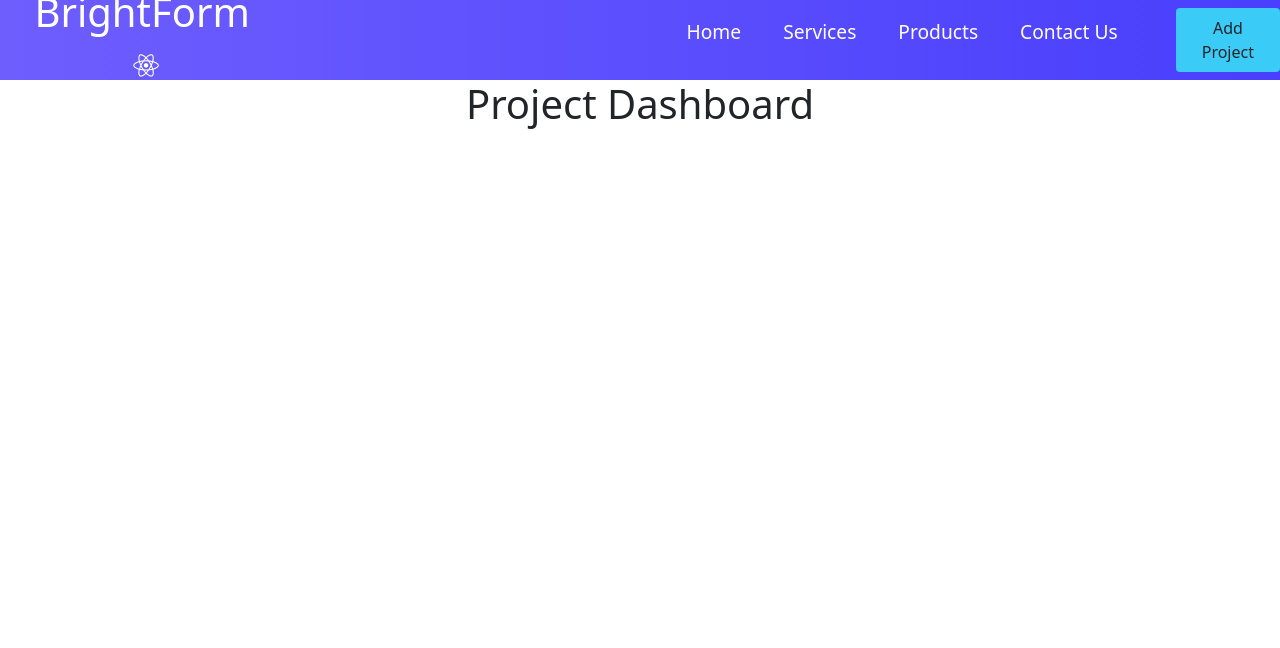
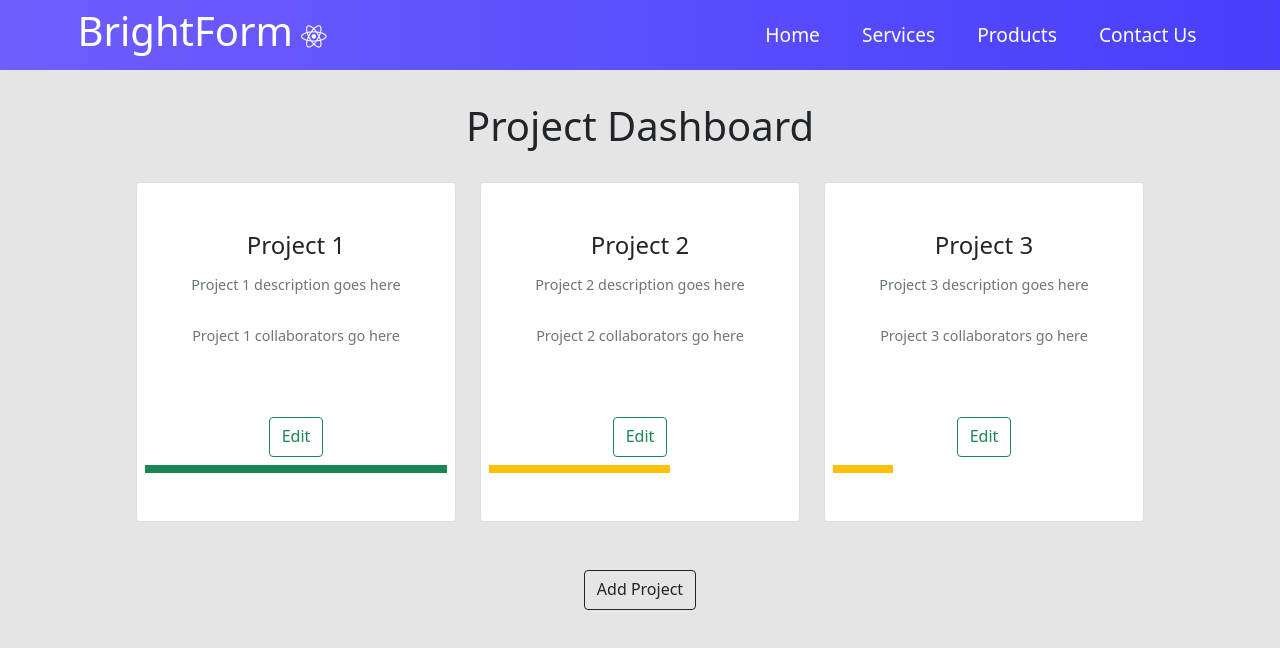
Before and after one commit to Ah179/2022, a React (Create React App) app in the folder src/ui/frontend/: page /Home in a window 1280 px wide. Shown: the top 648 px of the page. Built offline with nearby package versions, Linux system fonts and the light colour scheme; no server answers.

Commit message:
Editing the Home Folder
Changed the design of the main dashboard page.

```diff
--- a/src/ui/frontend/src/components/Home/Home.css
+++ b/src/ui/frontend/src/components/Home/Home.css
@@ -1,69 +1,17 @@
 .Home {
-  text-align: center;
+  text-align: center !important;
 }
 
-.projectOne,
-.projectTwo,
-.projectThree,
-.projectFour {
-  height: 100%;
+.app-title {
+  margin-top: 2rem;
+  margin-bottom: 2rem;
 }
 
-.projectOne,
-.projectOneDescriptionContainer,
-.projectOneStatusContainer,
-.projectOneCollabContainer,
-.projectTwo,
-.projectTwoDescriptionContainer,
-.projectTwoStatusContainer,
-.projectTwoCollabContainer
-.projectThree,
-.projectThreeDescriptionContainer,
-.projectThreeStatusContainer,
-.projectThreeCollabContainer,
-.projectFour,
-.projectFourDescriptionContainer,
-.projectFourStatusContainer,
-.projectFourCollabContainer {
-  display: flex;
-  justify-content: center;
-  align-items: normal;
-}
-
-.projectOneDescriptionContainer,
-.projectOneStatusContainer,
-.projectOneCollabContainer {
-  border: 1px solid #2563eb;
-  background-color: #dbeafe;
-  color: #2563eb;
-}
-
-.projectTwoDescriptionContainer,
-.projectTwoStatusContainer,
-.projectTwoCollabContainer {
-  border: 1px solid #7c3aed;
-  background-color: #ede9fe;
-  color: #7c3aed;
-}
-
-.projectThreeDescriptionContainer,
-.projectThreeStatusContainer,
-.projectThreeCollabContainer {
-  border: 1px solid #c91350;
-  background-color: #fee9f8;
-  color: #c91350;
-}
-
-.projectFourDescriptionContainer,
-.projectFourStatusContainer,
-.projectFourCollabContainer {
-  border: 1px solid #13c992;
-  background-color: #e9f9fe;
-  color: #13c992;
-}
-
-.tileLayout {
-  width: 100%;
+.btn {
+  display: grid;
+  justify-content: center !important;
+  margin-right: 0rem !important;
+  margin-top: 3rem !important;
 }
 
 .dashboardAside {
--- a/src/ui/frontend/src/components/Home/Home.js
+++ b/src/ui/frontend/src/components/Home/Home.js
@@ -1,88 +1,25 @@
-// import "@progress/kendo-theme-material/dist/all.css";
-// import { TileLayout } from "@progress/kendo-react-layout";
-import 'bootstrap/dist/css/bootstrap.min.css';
+//import "@progress/kendo-theme-material/dist/all.css";
 import { useState } from "react";
 import "./Home.css";
-import ProjectOne from "./components/Widgets/ProjectOne";
-import ProjectThree from "./components/Widgets/ProjectThree";
-import ProjectFour from "./components/Widgets/ProjectFour";
-import ProjectTwo from "./components/Widgets/ProjectTwo";
 import Navbar from "./components/Navbar/Navbar";
-import React from "react";
+import Button from 'react-bootstrap/Button';
 
-const initialPositions = [
-  {
-    col: 1,
-    colSpan: 1,
-    rowSpan: 1,
-  },
-  {
-    col: 3,
-    colSpan: 1,
-    rowSpan: 1,
-  },
-  {
-    col: 4,
-    colSpan: 1,
-    rowSpan: 1,
-  },
-  {
-    col: 3,
-    colSpan: 1,
-    rowSpan: 1,
-  },
-];
-
-const getPositions = initialPositions => {
-  // Try to get positions from local storage
-  // If we have none in the storage then default to initial positions
-  return (
-    JSON.parse(localStorage.getItem("dashboard-positions")) || initialPositions
-  );
-};
+//import "../node_modules/bootstrap/dist/css/bootstrap.min.css";
+import Card from './components/Cards/Cards'
 
 function Home() {
-  const [positions, setPositions] = useState(getPositions(initialPositions));
-
-  const widgets = [
-    {
-      header: "Project Three",
-      body: <ProjectThree />,
-    },
-    {
-      header: "Project One",
-      body: <ProjectOne />,
-    },
-    {
-      header: "Project Two",
-      body: <ProjectTwo />,
-    },
-    {
-      header: "Project Four",
-      body: <ProjectFour />,
-    },
-  ];
-
-  const handleReposition = e => {
-    setPositions(e.value);
-    localStorage.setItem("dashboard-positions", JSON.stringify(e.value));
-  };
-
   return (
-    <div className="App">
+    <div className="Home">
       <Navbar />
-      <h1>Project Dashboard</h1>
-      {/* <TileLayout
-        className="tileLayout"
-        columns={4}
-        rowHeight={255}
-        positions={positions}
-        gap={{ rows: 10, columns: 10 }}
-        items={widgets}
-        onReposition={handleReposition}
-      /> */}
+      <h1 className="app-title">Project Dashboard</h1>
+      <Card />
+      <Button variant="outline-dark" onClick={clicked}>Add Project</Button>{' '}
     </div>
   );
 }
 
+function clicked() {
+  alert('You clicked me!');
+}
+
 export default Home;
--- /dev/null
+++ b/src/ui/frontend/src/components/Home/components/Cards/CardUI.jsx
@@ -0,0 +1,30 @@
+import React from 'react';
+import img1 from '../assets/brightformlogo-removebg-preview.png'
+import Button from 'react-bootstrap/Button'
+import './card-style.css';
+import ProgressBar from 'react-bootstrap/ProgressBar'
+
+const Card = props => {
+    return (
+        <div className="card text-center">
+            <div className="overflow">
+
+            </div>
+            <div className="card-body text-dark">
+                <h4 className="card-title">{props.title}</h4>
+                <p className="card-text text-secondary">{props.desc}</p>
+                <p className="card-text text-secondary">{props.collab}</p>
+                <Button variant="outline-success" onClick={clicked}>Edit</Button>{' '}
+                {/*<a href="#" className="btn btn-outline-success">Edit</a>*/}
+                <ProgressBar className="card-progress" variant={props.var} now={props.now} />
+                {/*<p className="card-text text-secondary">Status</p>*/}
+            </div>
+        </div>
+    );
+}
+
+function clicked() {
+    alert('You clicked me!');
+}
+
+export default Card;
--- /dev/null
+++ b/src/ui/frontend/src/components/Home/components/Cards/Cards.jsx
@@ -0,0 +1,39 @@
+import React, { Component } from 'react'
+import Card from './CardUI'
+
+class Cards extends Component {
+    render() {
+        return (
+            <div className="container-fluid d-flex justify-content-center">
+                <div className="row">
+                    <div className="col-md-4">
+                        <Card title="Project 1"
+                            desc="Project 1 description goes here"
+                            collab="Project 1 collaborators go here"
+                            var="success"
+                            now={100}
+                        />
+                    </div>
+                    <div className="col-md-4">
+                        <Card title="Project 2"
+                            desc="Project 2 description goes here"
+                            collab="Project 2 collaborators go here"
+                            var="warning"
+                            now={60}
+                        />
+                    </div>
+                    <div className="col-md-4">
+                        <Card title="Project 3"
+                            desc="Project 3 description goes here"
+                            collab="Project 3 collaborators go here"
+                            var="warning"
+                            now={20}
+                        />
+                    </div>
+                </div>
+            </div>
+        );
+    }
+}
+
+export default Cards;
--- /dev/null
+++ b/src/ui/frontend/src/components/Home/components/Cards/card-style.css
@@ -0,0 +1,38 @@
+body {
+    /*background: radial-gradient(#e5e5e5, #ffff, #e5e5e5);*/
+    background: #e5e5e5 !important;
+}
+
+.card {
+    width: 20rem;
+}
+
+.card:hover {
+    box-shadow: 5px 10px 20px 1px rgba(0, 0, 0, 0.253) !important;
+}
+
+.card-body {
+    padding: 3rem 0 !important;
+}
+
+.card-text {
+    font-size: 0.9rem;
+    padding: 0.4rem 1.9rem;
+}
+
+.card-progress {
+    background-color: white !important;
+    padding-left: 8px;
+    padding-right: 8px;
+    padding-top: 8px;
+    padding-bottom: 0px;
+}
+
+.btn {
+    padding-bottom: 8px !important;
+    justify-content: center !important;
+}
+
+.container-fluid.row {
+    padding-top: 6rem;
+}
--- a/src/ui/frontend/src/components/Home/components/Navbar/Navbar.css
+++ b/src/ui/frontend/src/components/Home/components/Navbar/Navbar.css
@@ -1,6 +1,6 @@
 .NavbarItems {
     background: linear-gradient(90deg, rgb(110, 94, 254) 0%, rgba(73, 63, 252, 1) 100%);
-    height: 80px;
+    height: 70px;
     display: flex;
     justify-content: center;
     align-items: center;
@@ -27,7 +27,8 @@
     text-align: center;
     width: 70vw;
     justify-content: end;
-    margin-right: 2rem;
+    margin-right: 0rem;
+    margin-top: 1rem;
 }
 
 .nav-links {
--- a/src/ui/frontend/src/components/Home/components/Navbar/Navbar.js
+++ b/src/ui/frontend/src/components/Home/components/Navbar/Navbar.js
@@ -1,8 +1,6 @@
 import React, { Component } from 'react';
 import { MenuItems } from "./MenuItems"
-import { Button } from '../Button'
 import './Navbar.css'
-import {Link} from 'react-router-dom'
 
 class Navbar extends Component {
     state = { clicked: false }
@@ -29,7 +27,7 @@ class Navbar extends Component {
                         )
                     })}
                 </ul>
-                <Link to={"/AddProject"}><Button>Add Project</Button></Link>
+                {/*<Button>Add Project</Button>*/}
             </nav>
         )
     }
--- a/src/ui/frontend/src/components/Home/components/Widgets/ProjectFour.js
+++ /dev/null
@@ -1,19 +0,0 @@
-import React from "react";
-
-const ProjectFour = props => {
-  return (
-    <div className="projectFour">
-      <div className="projectFourDescriptionContainer">
-        <p id="p1">Description goes here.</p>
-      </div>
-      <div className="projectFourStatusContainer">
-        <p id="p1">Status goes here.</p>
-      </div>
-      <div className="projectFourCollabContainer">
-        <p id="p1">Collaborators go here.</p>
-      </div>
-    </div>
-  );
-};
-
-export default ProjectFour;
--- a/src/ui/frontend/src/components/Home/components/Widgets/ProjectOne.js
+++ /dev/null
@@ -1,19 +0,0 @@
-import React from 'react'
-
-const ProjectOne = props => {
-    return (
-      <div className="projectOne">
-        <div className="projectOneDescriptionContainer">
-          <p id="p1">Description goes here.</p>
-        </div>
-        <div className="projectOneStatusContainer">
-          <p id="p1">Status goes here.</p>
-        </div>
-        <div className="projectOneCollabContainer">
-          <p id="p1">Collaborators go here.</p>
-        </div>
-      </div>
-    );
-  };
-
-  export default ProjectOne;
--- a/src/ui/frontend/src/components/Home/components/Widgets/ProjectThree.js
+++ /dev/null
@@ -1,19 +0,0 @@
-import React from "react";
-
-const ProjectThree = props => {
-    return (
-      <div className="projectThree">
-        <div className="projectThreeDescriptionContainer">
-          <p id="p1">Description goes here.</p>
-        </div>
-        <div className="projectThreeStatusContainer">
-          <p id="p1">Status goes here.</p>
-        </div>
-        <div className="projectThreeCollabContainer">
-          <p id="p1">Collaborators go here.</p>
-        </div>
-      </div>
-    );
-  };
-
-  export default ProjectThree;
--- a/src/ui/frontend/src/components/Home/components/Widgets/ProjectTwo.js
+++ /dev/null
@@ -1,19 +0,0 @@
-import React from "react";
-
-const ProjectTwo = props => {
-    return (
-      <div className="projectTwo">
-        <div className="projectTwoDescriptionContainer">
-          <p id="p1">Description goes here.</p>
-        </div>
-        <div className="projectTwoStatusContainer">
-          <p id="p1">Status goes here.</p>
-        </div>
-        <div className="projectTwoCollabContainer">
-          <p id="p1">Collaborators go here.</p>
-        </div>
-      </div>
-    );
-  };
-
-  export default ProjectTwo;
```
Also changed, not shown: src/ui/frontend/src/components/Home/components/assets/brightformlogo-removebg-preview.png (added).
